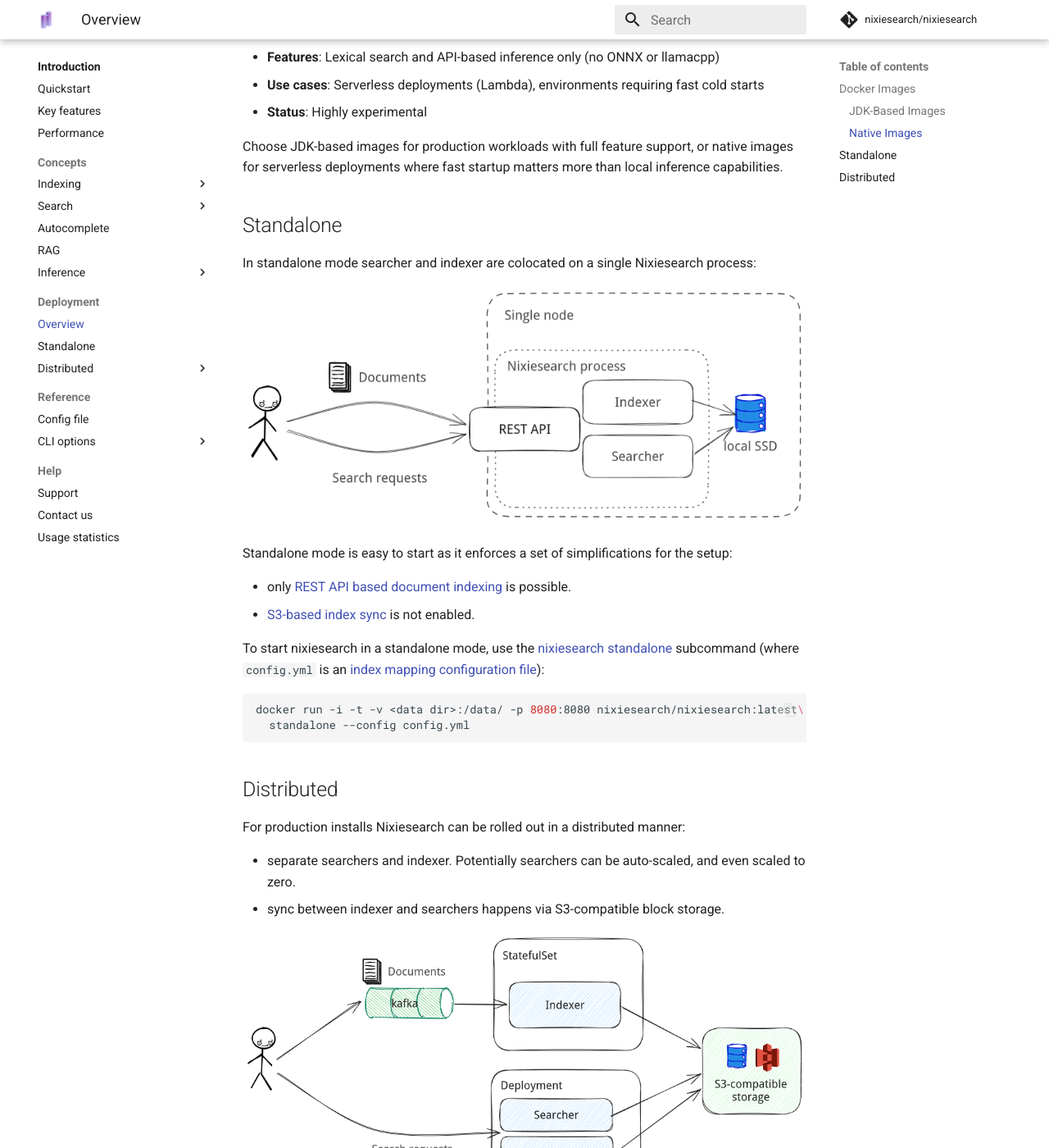
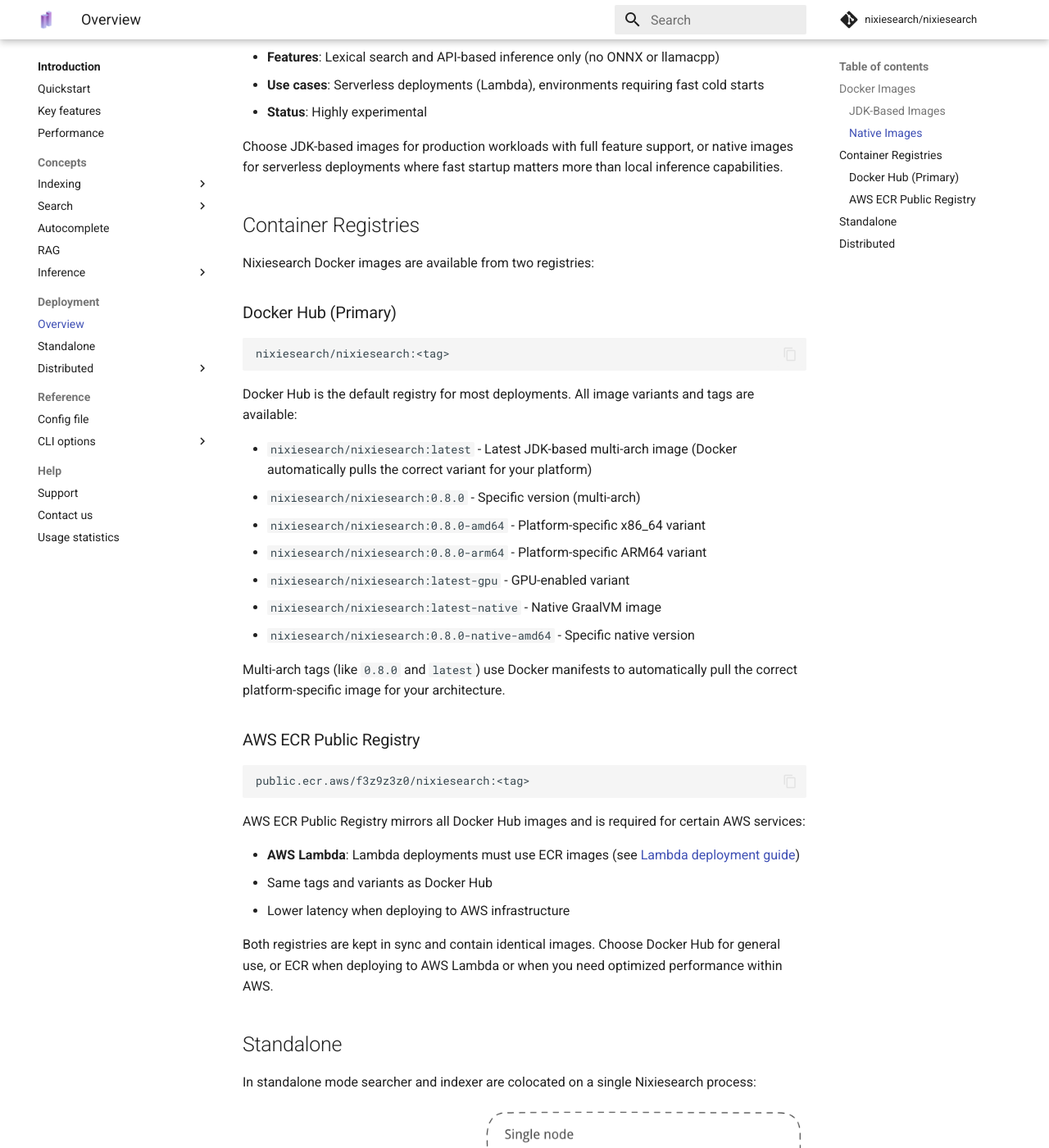
Before and after one commit to nixiesearch/nixiesearch, an MkDocs documentation site: the page built from docs/docs/deployment/overview.md, in a window 1280 px wide and 1400 px high, scrolled down 916 px. Shown: the whole window at 82% size. Built offline with MkDocs 1.6.1 and Material for MkDocs 9.7.7, drawn with Linux system fonts in a browser that asks for light colours; comment, search, counter and statistics services are not loaded.

Commit message:
also publish images to AWS ECR registry

````diff
--- a/docs/docs/deployment/overview.md
+++ b/docs/docs/deployment/overview.md
@@ -29,6 +29,42 @@
 
 Choose JDK-based images for production workloads with full feature support, or native images for serverless deployments where fast startup matters more than local inference capabilities.
 
+## Container Registries
+
+Nixiesearch Docker images are available from two registries:
+
+### Docker Hub (Primary)
+
+```
+nixiesearch/nixiesearch:<tag>
+```
+
+Docker Hub is the default registry for most deployments. All image variants and tags are available:
+
+- `nixiesearch/nixiesearch:latest` - Latest JDK-based multi-arch image (Docker automatically pulls the correct variant for your platform)
+- `nixiesearch/nixiesearch:0.8.0` - Specific version (multi-arch)
+- `nixiesearch/nixiesearch:0.8.0-amd64` - Platform-specific x86_64 variant
+- `nixiesearch/nixiesearch:0.8.0-arm64` - Platform-specific ARM64 variant
+- `nixiesearch/nixiesearch:latest-gpu` - GPU-enabled variant
+- `nixiesearch/nixiesearch:latest-native` - Native GraalVM image
+- `nixiesearch/nixiesearch:0.8.0-native-amd64` - Specific native version
+
+Multi-arch tags (like `0.8.0` and `latest`) use Docker manifests to automatically pull the correct platform-specific image for your architecture.
+
+### AWS ECR Public Registry
+
+```
+public.ecr.aws/f3z9z3z0/nixiesearch:<tag>
+```
+
+AWS ECR Public Registry mirrors all Docker Hub images and is required for certain AWS services:
+
+- **AWS Lambda**: Lambda deployments must use ECR images (see [Lambda deployment guide](distributed/lambda.md))
+- Same tags and variants as Docker Hub
+- Lower latency when deploying to AWS infrastructure
+
+Both registries are kept in sync and contain identical images. Choose Docker Hub for general use, or ECR when deploying to AWS Lambda or when you need optimized performance within AWS.
+
 ## Standalone
 
 In standalone mode searcher and indexer are colocated on a single Nixiesearch process:
````
Also changed, not shown: docs/docs/deployment/distributed/lambda.md (+10 -1 lines), 1 other file.
